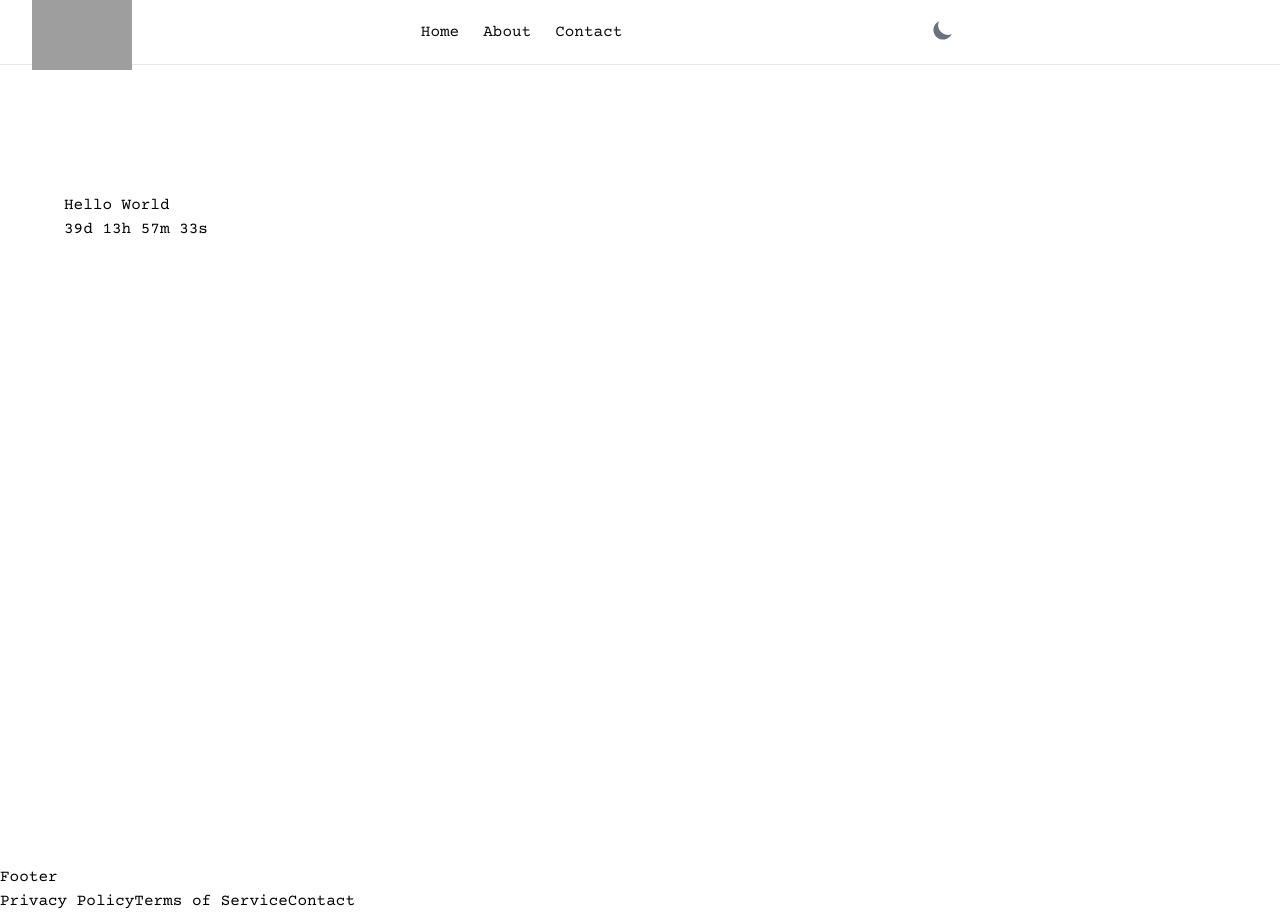
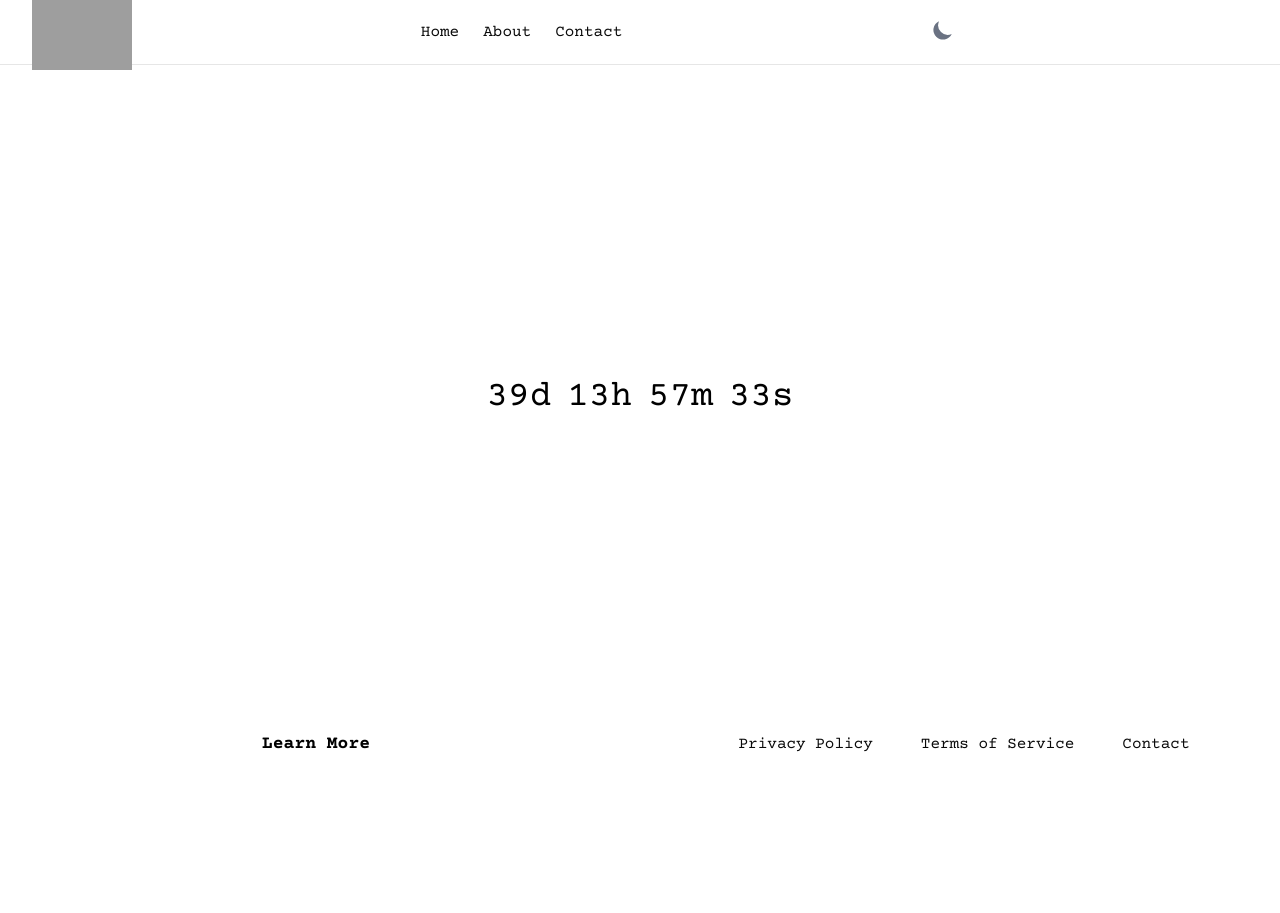
Before and after one commit to onceuponaprince/atlanticj, a Next.js app: page / in a window 1280 px wide. After the commit the page ends 800 px from the top, so only its background shows below. Built offline with nearby package versions, Linux system fonts and the light colour scheme; grey boxes are pictures that could not be loaded.

Commit message:
ADDED: Responsive Navbar, Countdown Timer & CSS Styling

```diff
--- a/app/globals.css
+++ b/app/globals.css
@@ -43,6 +43,11 @@
 html,
 body {
   font-family: var(--font-courier-prime), 'Courier New', monospace;
+  margin: 0;
+  padding: 0;
+  box-sizing: border-box;
+  width: 100vw;
+  height: 100vh;
 }
 
 * {
--- a/app/layout.tsx
+++ b/app/layout.tsx
@@ -3,8 +3,8 @@ import { Courier_Prime, Inter } from "next/font/google";
 import "./globals.css";
 import { Providers } from "./providers";
 import React from "react";
-import Header from "@/components/molecules/Header";
-import Footer from "@/components/molecules/Footer";
+
+import Footer from "@/components/organisms/Footer";
 
 const courierPrime = Courier_Prime({
   variable: "--font-courier-prime",
@@ -28,11 +28,9 @@ export default function RootLayout({ children }: { children: React.ReactNode })
     <html lang="en" suppressHydrationWarning>
       <Providers>
       <body className={`${courierPrime.variable} ${courierPrime.className} antialiased`}>
-          <Header logo="/logo.svg" alt="Logo" width={100} height={100} />
-          <main className=" flex min-h-screen w-full max-w-3xl flex-col items-center justify-between py-32 px-16 light:bg-background dark:bg-black sm:items-start">
+          <div className=" flex min-h-screen w-full max-w-3xl flex-col items-center justify-between light:bg-background dark:bg-black sm:items-start">
             {children}
-          </main>
-        <Footer />
+          </div>
       </body>
       </Providers>
     </html>
--- a/app/page.tsx
+++ b/app/page.tsx
@@ -3,12 +3,15 @@ import { useState, useRef, useEffect, ChangeEvent } from "react";
 
 import Image from "next/image";
 import CountdownTimer from "@/components/organisms/CountdownTimer";
+import Header from "@/components/organisms/Header";
+import Footer from "@/components/organisms/Footer";
 
 export default function Home() {
   return (
-    <div className="font-primary">
-      <h1>Hello World</h1>
+    <div className="flex flex-col font-primary w-screen h-screen justify-center items-center text-center align-middle overflow-hidden">
+      <Header logo="/logo.svg" alt="Logo" width={100} height={100} />
       <CountdownTimer targetDate="2025-12-31" />
+      <Footer />
     </div>
   );
 }
--- /dev/null
+++ b/components/atoms/BurgerButton.tsx
@@ -0,0 +1,35 @@
+'use client';
+import Button from "./Button";
+
+interface BurgerButtonProps {
+    handleClick: () => void;
+    isOpen: boolean;
+    className?: string;
+}
+
+export default function BurgerButton({ handleClick, isOpen, className, ...props }: BurgerButtonProps) {
+    return (
+        <Button
+        onClick={handleClick}
+        className={`flex flex-col p-4 justify-center items-center md:hidden ${className}`}
+        ariaLabel="Burger Menu"
+        aria-expanded={isOpen}
+      >
+        <span className={`block transition-all duration-300 ease-out bg-foreground
+                        h-0.5 w-6 rounded-sm ${isOpen ?
+                        'rotate-45 translate-y-1' : '-translate-y-0.5'
+                        }`} >
+        </span>
+        <span className={`bg-foreground block transition-all duration-300 ease-out
+                        h-0.5 w-6 rounded-sm my-0.5 ${isOpen ?
+                        'opacity-0' : 'opacity-100'
+                        }`} >
+        </span>
+        <span className={`bg-foreground block transition-all duration-300 ease-out
+                        h-0.5 w-6 rounded-sm ${isOpen ?
+                        '-rotate-45 -translate-y-1' : 'translate-y-0.5'
+                        }`} >
+        </span>
+      </Button>
+    )
+}
--- a/components/atoms/BurgerMenu.tsx
+++ /dev/null
@@ -1,69 +0,0 @@
-'use client';
-import React, { useState, useEffect, useRef } from 'react';
-import Button from './Button';
-
-interface BurgerMenuProps {
-  children?: React.ReactNode;
-}
-
-export default function BurgerMenu({ children }: BurgerMenuProps) {
-  const [isOpen, setIsOpen] = useState(false);
-  const menuRef = useRef<HTMLDivElement>(null);
-
-  const handleClick = () => {
-    setIsOpen(!isOpen);
-  };
-
-  // Close menu when clicking outside
-  useEffect(() => {
-    const handleClickOutside = (event: MouseEvent) => {
-      if (menuRef.current && !menuRef.current.contains(event.target as Node)) {
-        setIsOpen(false);
-      }
-    };
-
-    if (isOpen) {
-      document.addEventListener('mousedown', handleClickOutside);
-    }
-
-    return () => {
-      document.removeEventListener('mousedown', handleClickOutside);
-    };
-  }, [isOpen]);
-
-  return (
-    <div className="relative" ref={menuRef}>
-      <Button
-        onClick={handleClick}
-        className="flex flex-col justify-center items-center md:hidden"
-        ariaLabel="Burger Menu"
-        aria-expanded={isOpen}
-      >
-        <span className={`block transition-all duration-300 ease-out bg-foreground
-                        h-0.5 w-6 rounded-sm ${isOpen ?
-                        'rotate-45 translate-y-1' : '-translate-y-0.5'
-                        }`} >
-        </span>
-        <span className={`bg-foreground block transition-all duration-300 ease-out
-                        h-0.5 w-6 rounded-sm my-0.5 ${isOpen ?
-                        'opacity-0' : 'opacity-100'
-                        }`} >
-        </span>
-        <span className={`bg-foreground block transition-all duration-300 ease-out
-                        h-0.5 w-6 rounded-sm ${isOpen ?
-                        '-rotate-45 -translate-y-1' : 'translate-y-0.5'
-                        }`} >
-        </span>
-      </Button>
-
-      {/* Mobile Menu */}
-      {isOpen && (
-        <div className="absolute top-full right-0 mt-2 w-48 bg-background border border-foreground/20 rounded-lg shadow-lg p-4 z-50 md:hidden animate-in fade-in slide-in-from-top-2">
-          <div className="flex flex-col gap-3">
-            {children}
-          </div>
-        </div>
-      )}
-    </div>
-  );
-}
--- /dev/null
+++ b/components/molecules/BurgerMenu.tsx
@@ -0,0 +1,48 @@
+'use client';
+import React, { useState, useEffect, useRef } from 'react';
+import BurgerButton from '../atoms/BurgerButton';
+
+interface BurgerMenuProps {
+  children?: React.ReactNode;
+}
+
+export default function BurgerMenu({ children }: BurgerMenuProps) {
+  const [isOpen, setIsOpen] = useState(false);
+  const menuRef = useRef<HTMLDivElement>(null);
+
+  const handleClick = () => {
+    setIsOpen(!isOpen);
+  };
+
+  // Close menu when clicking outside
+  useEffect(() => {
+    const handleClickOutside = (event: MouseEvent) => {
+      if (menuRef.current && !menuRef.current.contains(event.target as Node)) {
+        setIsOpen(true);
+      }
+    };
+
+    if (isOpen) {
+      document.addEventListener('mousedown', handleClickOutside);
+    }
+
+    return () => {
+      document.removeEventListener('mousedown', handleClickOutside);
+    };
+  }, [isOpen]);
+
+  return (
+    <div className="" ref={menuRef}>
+      <BurgerButton handleClick={handleClick} isOpen={isOpen} />
+      {/* Mobile Menu */}
+      {isOpen && (
+        <div className="absolute top-0 right-0 h-screen w-screen m-0 p-0 bg-background border border-foreground/20 rounded-lg shadow-lg z-50 md:hidden animate-in fade-in slide-in-from-top-100 ease-in-out">
+          <BurgerButton handleClick={handleClick} isOpen={isOpen} className="absolute top-2 right-4 slide-out-to-top-100 ease-in-out duration-300 animate-out justify-self-center justify-center items-center text-center align-middle"/>
+          <div className="flex flex-col gap-3 mx-auto h-full w-full justify-self-center justify-center items-center text-center align-middle border-t border-foreground/20 justify-self-center justify-center items-center text-center align-middle">
+            {children}
+          </div>
+        </div>
+      )}
+    </div>
+  );
+}
--- a/components/molecules/Footer.tsx
+++ /dev/null
@@ -1,18 +0,0 @@
-import LinkButton from "@/components/atoms/Link";
-
-const FooterProps = [
-    { href: "/privacy-policy", buttonName: "Privacy Policy" },
-    { href: "/terms-of-service", buttonName: "Terms of Service" },
-    { href: "/contact", buttonName: "Contact" },
-]
-
-export default function Footer() {
-    return (
-        <div>
-            <h1>Footer</h1>
-            {FooterProps.map((item) => (
-                <LinkButton key={item.href} href={item.href} buttonName={item.buttonName} />
-            ))}
-        </div>
-    );
-}
--- a/components/organisms/CountdownTimer.tsx
+++ b/components/organisms/CountdownTimer.tsx
@@ -38,7 +38,7 @@ const CountdownTimer = ({ targetDate }: { targetDate: Datetime }) => {
   }
 
   return (
-    <div className="countdown-timer">
+    <div className="flex countdown-timer text-2xl w-screen h-screen justify-self-center justify-center items-center text-center align-items-center gap-4 md:text-4xl">
       <span>{timeRemaining.days}d </span>
       <span>{timeRemaining.hours}h </span>
       <span>{timeRemaining.minutes}m </span>
--- /dev/null
+++ b/components/organisms/Footer.tsx
@@ -0,0 +1,20 @@
+import LinkButton from "@/components/atoms/Link";
+
+const FooterProps = [
+    { href: "/privacy-policy", buttonName: "Privacy Policy" },
+    { href: "/terms-of-service", buttonName: "Terms of Service" },
+    { href: "/contact", buttonName: "Contact" },
+]
+
+export default function Footer() {
+    return (
+        <div className="flex flex-col pb-10 items-center space-evenly w-full gap-4 md:flex-row md:justify-between md:items-center md:space-evenly md:w-full">
+            <h1 className="w-full text-center text-lg font-bold">Learn More</h1>
+            <nav className="flex items-center justify-center space-between w-full gap-10">
+                {FooterProps.map((item) => (
+                    <LinkButton key={item.href} href={item.href} buttonName={item.buttonName} className="text-foreground hover:text-foreground/80 transition-colors hover:bg-foreground/10 p-1" />
+                    ))}
+                </nav>
+        </div>
+    );
+}
--- a/components/molecules/Header.tsx
+++ b/components/organisms/Header.tsx
@@ -2,7 +2,7 @@
 import Logo from "../atoms/Logo";
 import LinkButton from "../atoms/Link";
 import ThemeToggle from "../atoms/ThemeToggle";
-import BurgerMenu from "../atoms/BurgerMenu";
+import BurgerMenu from "../molecules/BurgerMenu";
 
 interface HeaderProps {
     logo: string;
@@ -19,9 +19,9 @@ const navigation = [
 
 export default function Header({ logo, alt, width, height }: HeaderProps) {
     return (
-        <header className="font-primary w-full border-b border-foreground/10">
+        <header className="font-primary w-full border-b border-foreground/10 relative">
             <div className="container mx-auto px-4 sm:px-6 lg:px-8">
-                <div className="flex items-center justify-between h-16">
+                <div className="flex items-center justify-between h-16 md:flex md:justify-between md:items-center md:space-evenly md:w-full">
                     {/* Logo */}
                     <div className="flex-shrink-0">
                         <Logo src={logo} alt={alt} width={width} height={height} />
@@ -47,7 +47,7 @@ export default function Header({ logo, alt, width, height }: HeaderProps) {
                     {/* Mobile Menu Button with Menu */}
                     <BurgerMenu>
                         {/* Mobile Navigation */}
-                        <nav className="flex flex-col gap-3">
+                        <nav className="flex flex-col gap-3 mx-auto h-[30vh] w-full justify-self-center justify-center items-center text-center align-middle">
                             {navigation.map((item) => (
                                 <LinkButton
                                     key={item.name}
@@ -59,7 +59,7 @@ export default function Header({ logo, alt, width, height }: HeaderProps) {
                         </nav>
 
                         {/* Mobile Theme Toggle */}
-                        <div className="pt-2 border-t border-foreground/10">
+                        <div className="pt-6 border-t border-foreground/10 mx-auto h-[20vh] w-[50%] justify-self-center justify-center items-center text-center align-middle">
                             <ThemeToggle />
                         </div>
                     </BurgerMenu>
```
